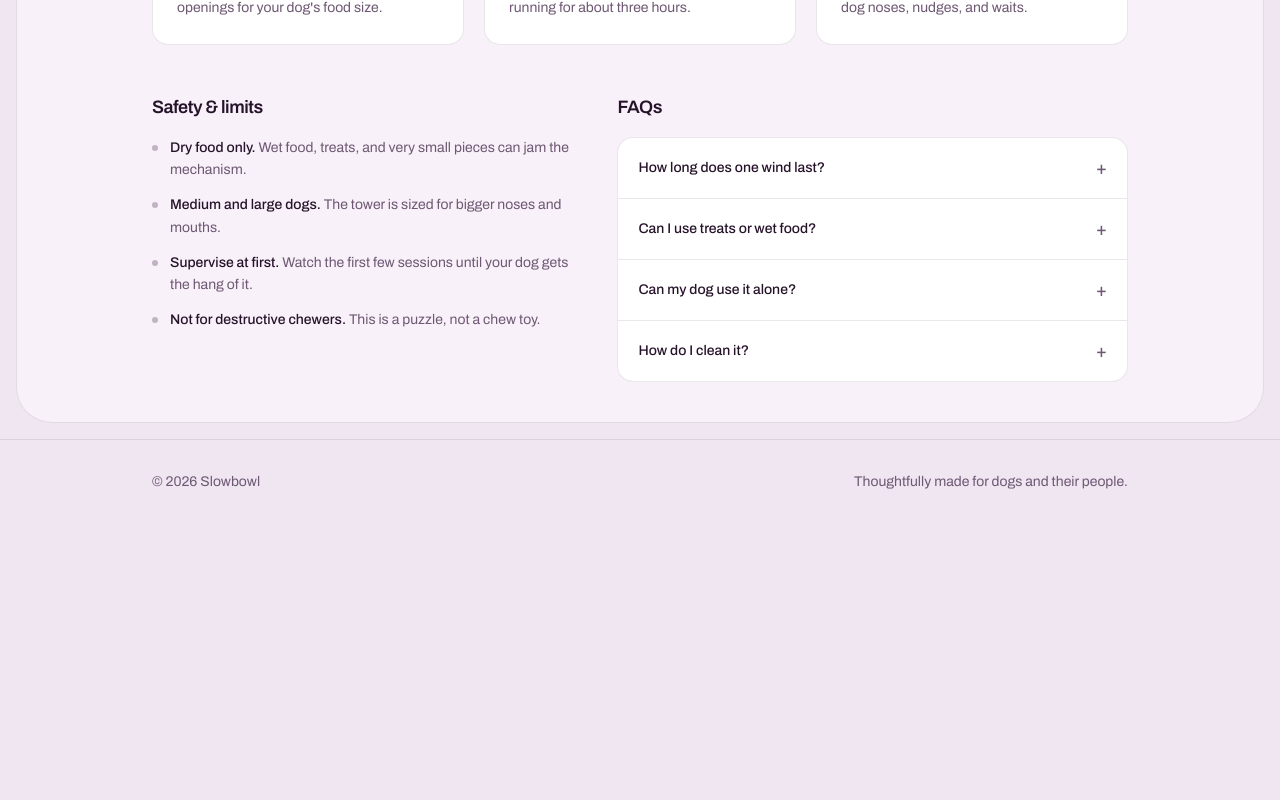
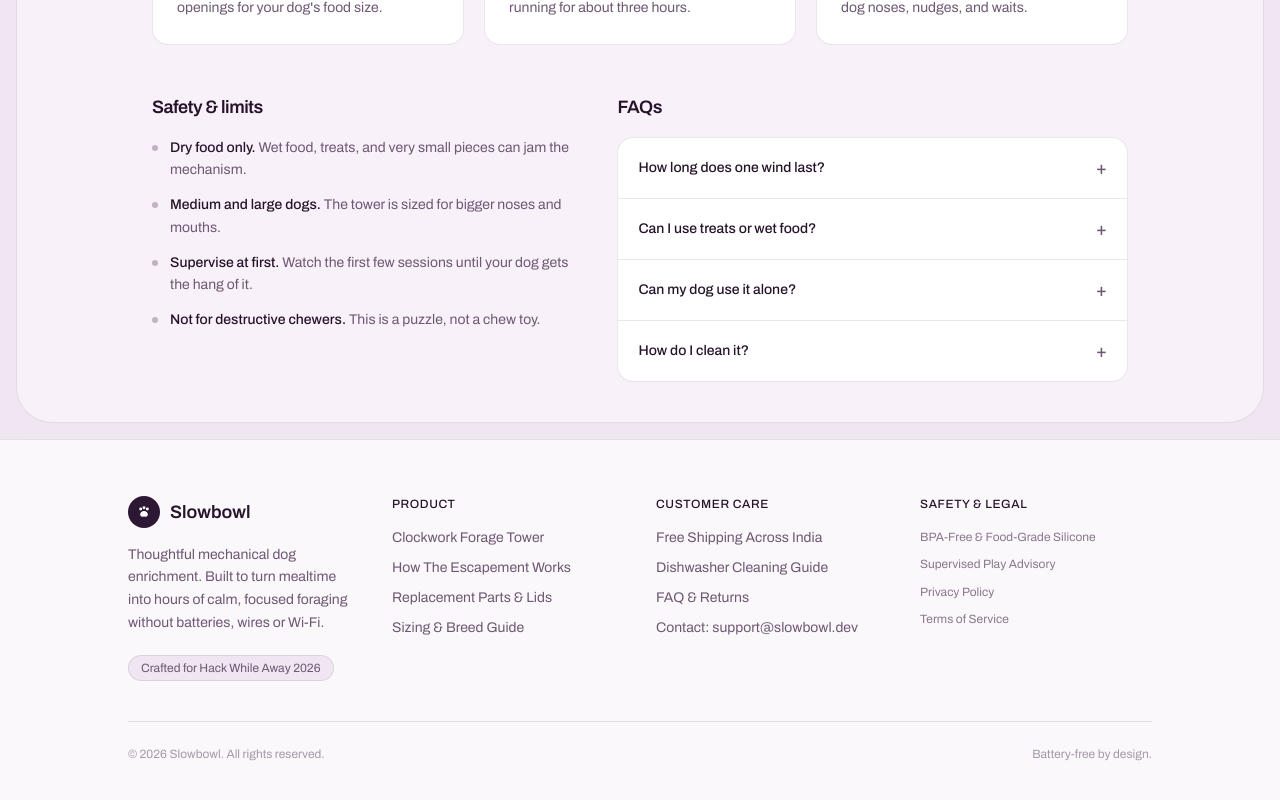
Before and after one commit to piyushFunde/mitu22btcs0539-hwa-hackathon, a Next.js app: page /product in a window 1280 px wide. Shown: the part 994-1794 px from the top of the page. Before the commit the page ends 1518 px from the top, so only its background shows below. Built offline with nearby package versions, Linux system fonts and the light colour scheme.

Commit message:
Build multi-column footer with product, care and legal links

```diff
--- a/components/how-it-works.tsx
+++ b/components/how-it-works.tsx
@@ -1,6 +1,9 @@
 export function HowItWorks() {
   return (
-    <section className="mt-16 border-t border-ink/10 pt-14">
+    <section
+      id="how-it-works"
+      className="mt-16 scroll-mt-24 border-t border-ink/10 pt-14"
+    >
       <h2 className="text-2xl font-semibold tracking-tight">How it works</h2>
       <p className="mt-2 max-w-xl text-plum">
         Wind it up, load it, and let your dog work for dinner.
@@ -49,7 +52,7 @@ export function HowItWorks() {
           </ul>
         </div>
 
-        <div>
+        <div id="faqs" className="scroll-mt-24">
           <h3 className="text-lg font-semibold tracking-tight">FAQs</h3>
           <div className="mt-4 divide-y divide-ink/10 rounded-2xl border border-ink/10 bg-white">
             <Faq
--- a/components/site-footer.tsx
+++ b/components/site-footer.tsx
@@ -1,9 +1,103 @@
+import Link from "next/link";
+import { PawIcon } from "@/components/icons";
+
+const productLinks = [
+  { label: "Clockwork Forage Tower", href: "/product" },
+  { label: "How The Escapement Works", href: "/product#how-it-works" },
+  { label: "Replacement Parts & Lids", href: "/product" },
+  { label: "Sizing & Breed Guide", href: "/product" },
+];
+
+const careLinks = [
+  { label: "Free Shipping Across India", href: "/product" },
+  { label: "Dishwasher Cleaning Guide", href: "/product" },
+  { label: "FAQ & Returns", href: "/product#faqs" },
+  { label: "Contact: support@slowbowl.dev", href: "mailto:support@slowbowl.dev" },
+];
+
+const safetyItems = [
+  "BPA-Free & Food-Grade Silicone",
+  "Supervised Play Advisory",
+  "Privacy Policy",
+  "Terms of Service",
+];
+
 export function SiteFooter() {
   return (
-    <footer className="border-t border-ink/10">
-      <div className="mx-auto flex max-w-5xl flex-col gap-2 px-6 py-8 text-sm text-plum sm:flex-row sm:items-center sm:justify-between">
-        <p>© {new Date().getFullYear()} Slowbowl</p>
-        <p>Thoughtfully made for dogs and their people.</p>
+    <footer className="border-t border-ink/10 bg-white/70 px-6 py-14 backdrop-blur">
+      <div className="mx-auto max-w-5xl">
+        <div className="grid grid-cols-1 gap-8 text-sm md:grid-cols-4">
+          <div>
+            <Link
+              href="/"
+              className="flex items-center gap-2.5 text-lg font-semibold text-ink"
+            >
+              <span className="grid size-8 place-items-center rounded-full bg-deep-plum text-white">
+                <PawIcon className="size-4" />
+              </span>
+              Slowbowl
+            </Link>
+            <p className="mt-4 leading-relaxed text-plum">
+              Thoughtful mechanical dog enrichment. Built to turn mealtime into
+              hours of calm, focused foraging without batteries, wires or Wi-Fi.
+            </p>
+            <span className="mt-5 inline-flex rounded-full border border-ink/10 bg-mist px-3 py-1 text-xs text-plum">
+              Crafted for Hack While Away 2026
+            </span>
+          </div>
+
+          <div>
+            <h3 className="text-xs font-medium uppercase tracking-wider text-ink">
+              Product
+            </h3>
+            <ul className="mt-4 space-y-2.5">
+              {productLinks.map((link) => (
+                <li key={link.label}>
+                  <Link
+                    href={link.href}
+                    className="text-plum transition hover:text-ink"
+                  >
+                    {link.label}
+                  </Link>
+                </li>
+              ))}
+            </ul>
+          </div>
+
+          <div>
+            <h3 className="text-xs font-medium uppercase tracking-wider text-ink">
+              Customer care
+            </h3>
+            <ul className="mt-4 space-y-2.5">
+              {careLinks.map((link) => (
+                <li key={link.label}>
+                  <Link
+                    href={link.href}
+                    className="text-plum transition hover:text-ink"
+                  >
+                    {link.label}
+                  </Link>
+                </li>
+              ))}
+            </ul>
+          </div>
+
+          <div>
+            <h3 className="text-xs font-medium uppercase tracking-wider text-ink">
+              Safety &amp; Legal
+            </h3>
+            <ul className="mt-4 space-y-2 text-xs leading-relaxed text-plum/80">
+              {safetyItems.map((item) => (
+                <li key={item}>{item}</li>
+              ))}
+            </ul>
+          </div>
+        </div>
+
+        <div className="mt-10 flex flex-col items-center justify-between gap-4 border-t border-ink/10 pt-6 text-xs text-plum/60 sm:flex-row">
+          <p>© {new Date().getFullYear()} Slowbowl. All rights reserved.</p>
+          <p>Battery-free by design.</p>
+        </div>
       </div>
     </footer>
   );
```
